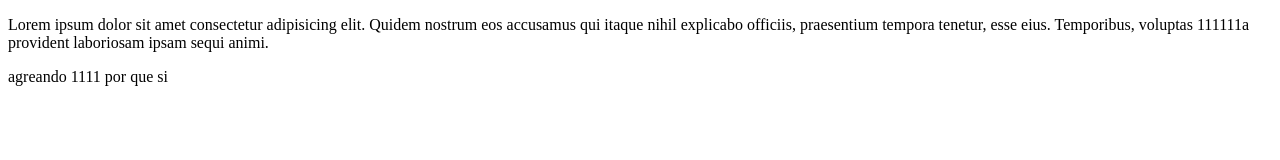
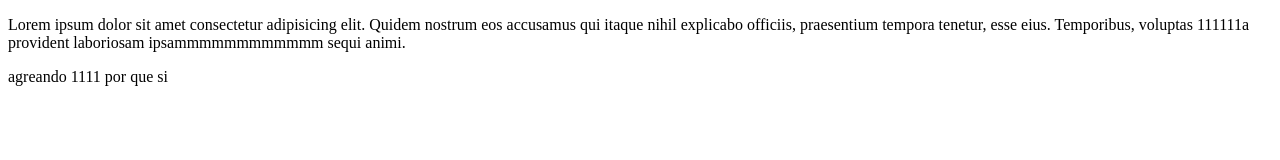
Before and after one commit to RodriguezPabloA/repo, a plain HTML site: page index.html in a window 1280 px wide. Drawn offline with Linux system fonts and the light colour scheme.

Commit message:
se agrego muchas m en el main

```diff
--- a/index.html
+++ b/index.html
@@ -11,7 +11,8 @@
           accusamus qui itaque nihil explicabo
            officiis, praesentium tempora tenetur,
             esse eius. Temporibus, voluptas 111111a
-            provident laboriosam ipsam sequi animi.</p>
+            provident laboriosam ipsammmmmmmmmmmm sequi animi.</p>
+
             <p>agreando 1111 por que si</p>
 </body>
 </html>
```
